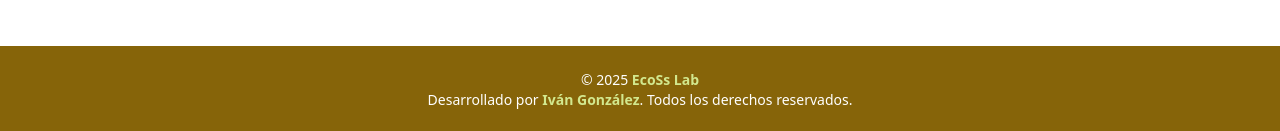
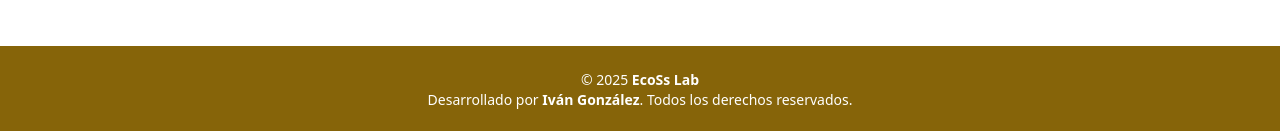
Before and after one commit to ivancitodosmil/app-EcossLab, an Angular app: page /inicio in a window 1280 px wide. Shown: the part 1514-1645 px from the top of the page. Built offline with nearby package versions, Linux system fonts and the light colour scheme.

Commit message:
Corrección Pie Página

```diff
--- a/src/app/components/footer/footer.component.html
+++ b/src/app/components/footer/footer.component.html
@@ -1,9 +1,9 @@
 <footer class="bg-[#866409] text-white text-center py-6 mt-12">
   <div class="container mx-auto px-4">
     <p class="text-sm">
-      &copy; 2025 <span class="font-semibold text-[#d2e88e]">EcoSs Lab</span>
-      <br />
-      Desarrollado por <span class="font-semibold text-[#d2e88e]">Iván González</span>. Todos los derechos reservados.
+      &copy; 2025 <span class="font-semibold">EcoSs Lab</span><br />
+      Desarrollado por <span class="font-semibold">Iván González</span>. Todos los derechos reservados.
     </p>
+
   </div>
 </footer>
```
